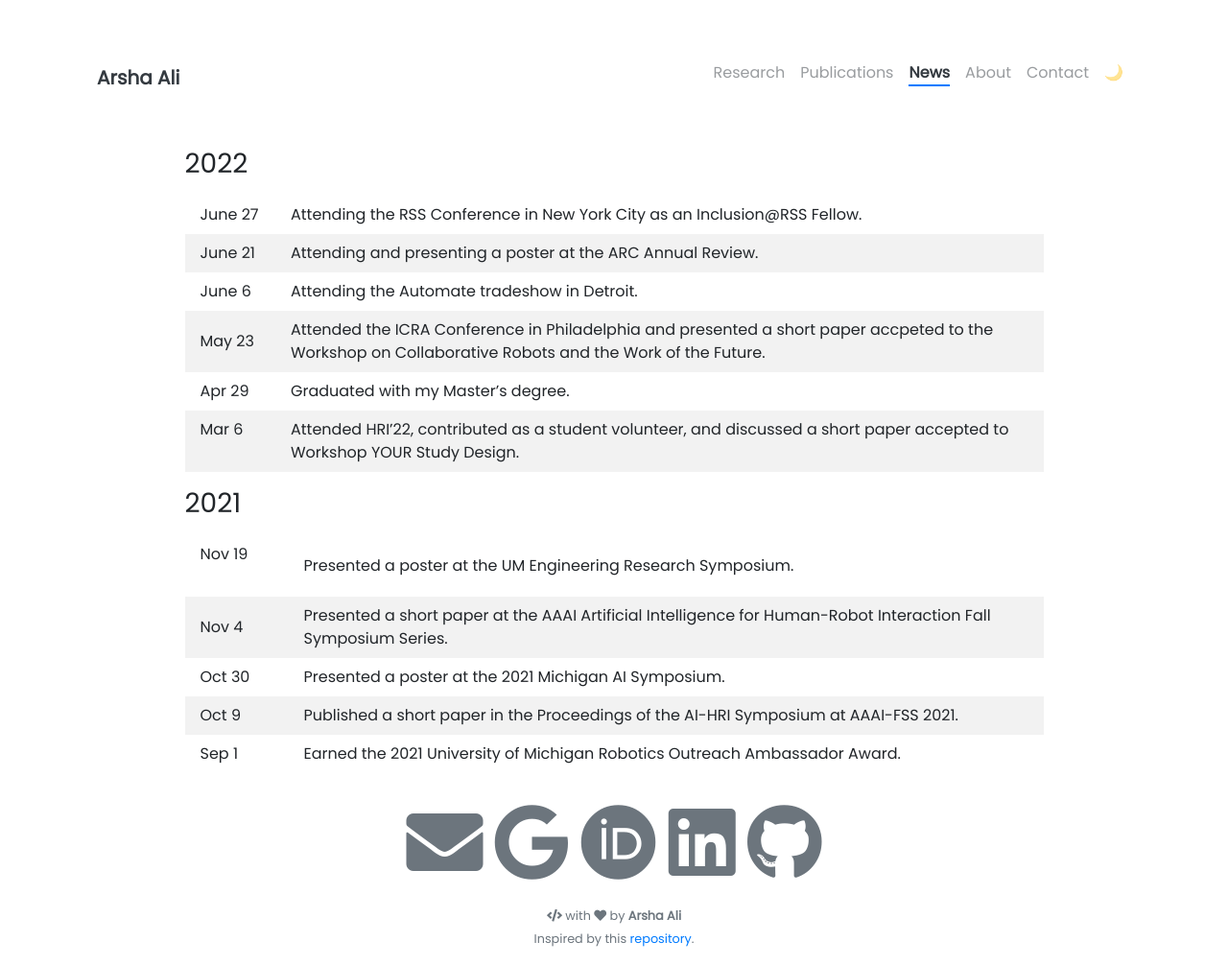
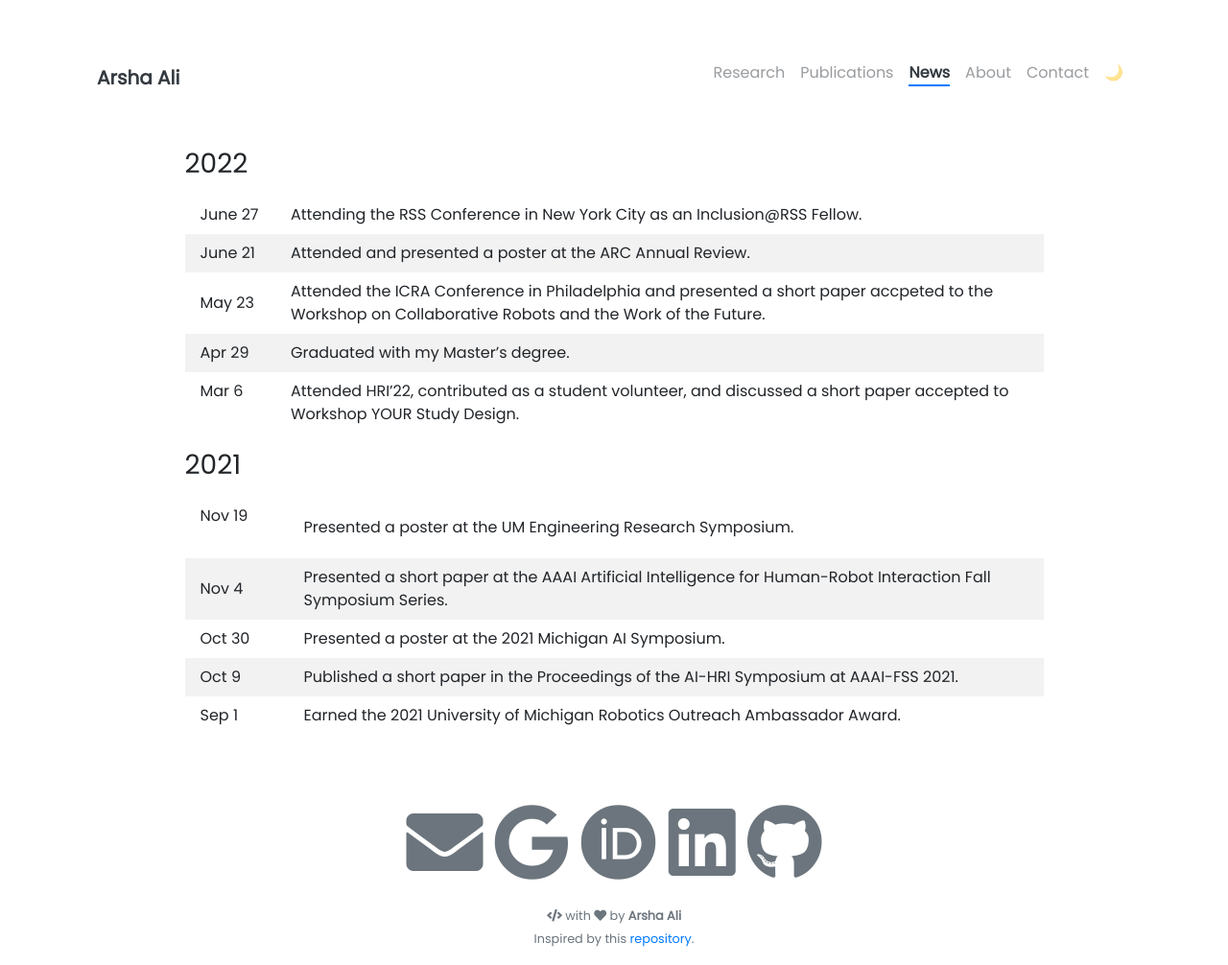
Before and after one commit to arshaali/arshaali.github.io, a Jekyll site: the page built from pages/news.md, in a window 1280 px wide and 1006 px high. Shown: the whole window at 96% size. Built offline with Jekyll 4.4.1, drawn with Linux system fonts in a browser that asks for light colours; nearby versions of some CDN libraries.

Commit message:
Update news.md

```diff
--- a/pages/news.md
+++ b/pages/news.md
@@ -15,8 +15,7 @@ td, th {
 ### 2022
 
 June 27 | Attending the RSS Conference in New York City as an Inclusion@RSS Fellow.
-June 21 | Attending and presenting a poster at the ARC Annual Review.
-June 6 | Attending the Automate tradeshow in Detroit.
+June 21 | Attended and presented a poster at the ARC Annual Review.
 May 23 | Attended the ICRA Conference in Philadelphia and presented a short paper accpeted to the Workshop on Collaborative Robots and the Work of the Future.
 Apr 29 | Graduated with my Master's degree.
 Mar 6 &nbsp; &nbsp; &nbsp; &nbsp; | Attended HRI'22, contributed as a student volunteer, and discussed a short paper accepted to Workshop YOUR Study Design.
```
